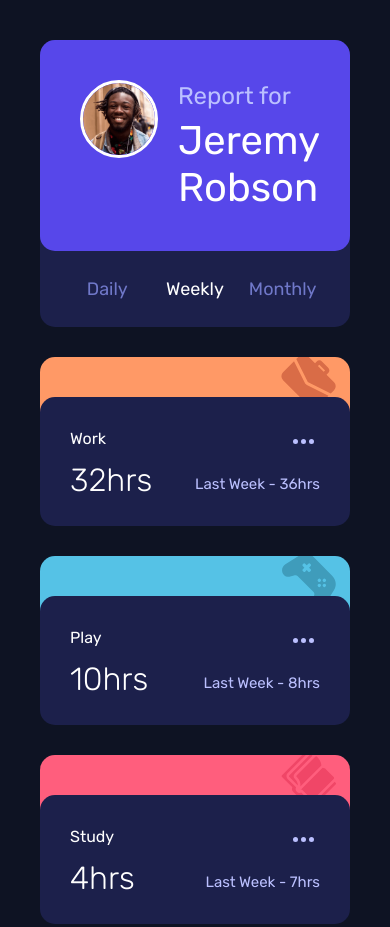
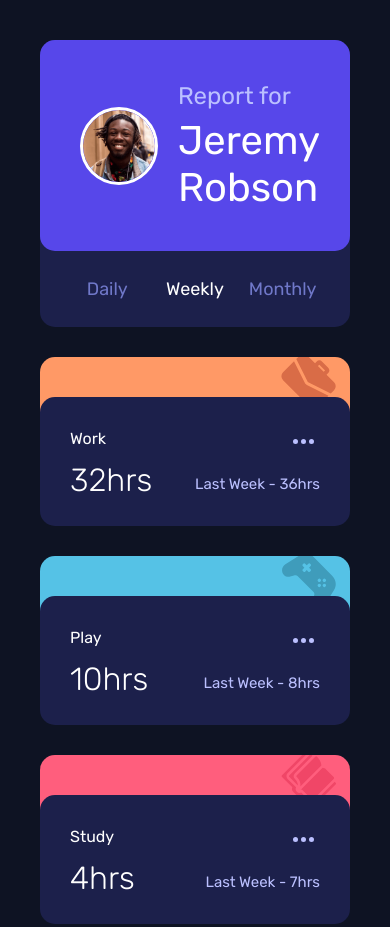
Before and after one commit to Mohammad-Eshtaiwi/Frontend-Mentor-Time-tracking-dashboard, a plain HTML site: page index.html in a window 390 px wide. Shown: the top 927 px of the page. Drawn offline with Linux system fonts and the light colour scheme.

Commit message:
avatar cented

```diff
--- a/style.scss
+++ b/style.scss
@@ -374,6 +374,10 @@ button {
   .card-grid {
     grid-template-columns: repeat(auto-fit, minmax(220px, 1fr));
   }
+
+  .user-card__header {
+    align-items: center;
+  }
 }
 
 @media screen and (max-width: 549px) {
```
Also changed, not shown: style.css, 1 other file.
